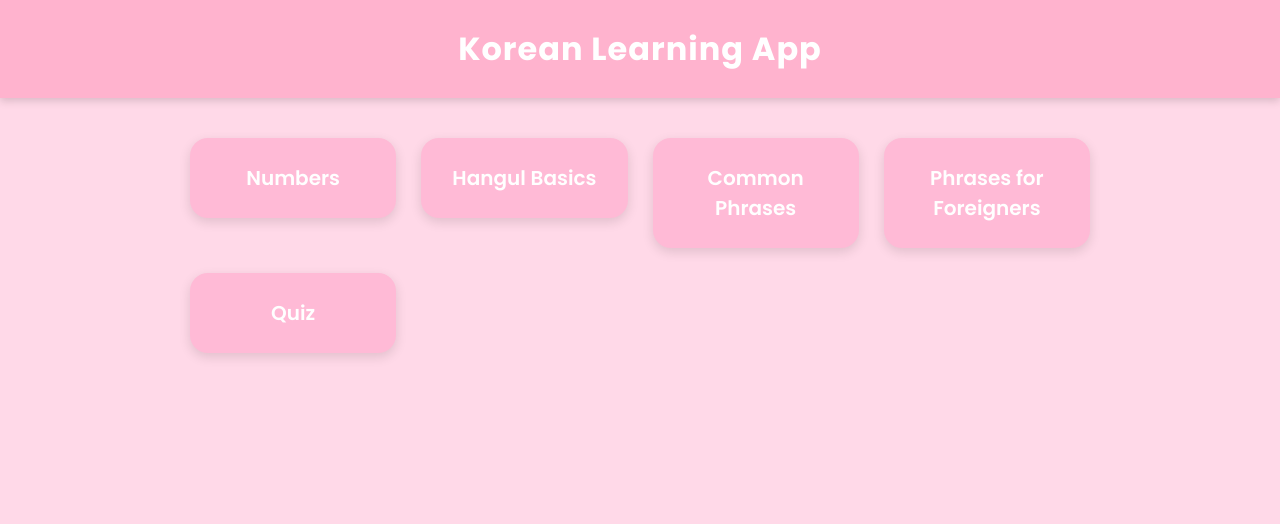
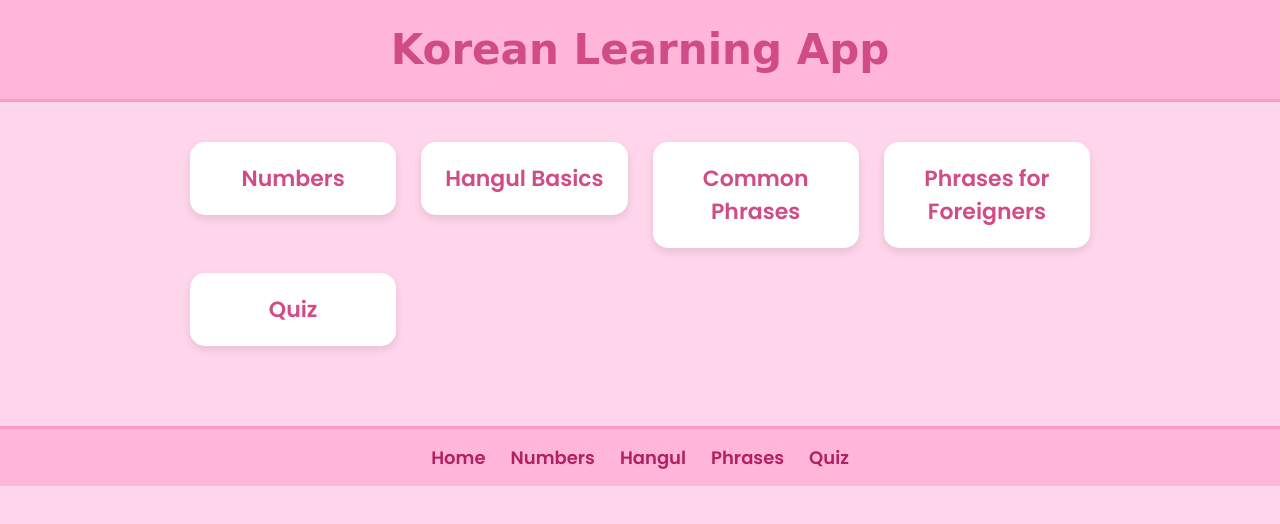
Before and after one commit to Sonalot7/Korean-Learning-, a plain HTML site: page index.html in a window 1280 px wide. Drawn offline with Linux system fonts and the light colour scheme; a web font is replaced by a local one.

Commit message:
Refactor HTML structure and styles for clarity

```diff
--- a/index.html
+++ b/index.html
@@ -5,27 +5,30 @@
   <meta name="viewport" content="width=device-width, initial-scale=1.0" />
   <title>Korean Learning App</title>
 
-    <!-- Google Aesthetic Font -->
-    <link href="https://fonts.googleapis.com/css2?family=Poppins:wght@300;400;600;700&display=swap" rel="stylesheet">
+  <!-- Fonts -->
+  <link href="https://fonts.googleapis.com/css2?family=Poppins:wght@300;400;600&family=Cherry+Swash:wght@400;700&display=swap" rel="stylesheet" />
 
   <style>
     body {
+      background-color: #ffd6ec;
+      font-family: 'Poppins', sans-serif;
       margin: 0;
       padding: 0;
-            background: #ffd9e8; /* Baby pink aesthetic */
-            font-family: 'Poppins', sans-serif;
       text-align: center;
+      color: #333;
     }
 
     header {
-            width: 100%;
-            background: #ffb3ce;
-            color: #ffffff;
-            padding: 25px 0;
-            font-size: 32px;
-            font-weight: 700;
-            letter-spacing: 1px;
-            box-shadow: 0 3px 8px rgba(0,0,0,0.15);
+      background: #ffb6d9;
+      padding: 25px;
+      border-bottom: 3px solid #ff9ac5;
+    }
+
+    h1 {
+      font-family: 'Cherry Swash', cursive;
+      color: #d14b87;
+      font-size: 42px;
+      margin: 0;
     }
 
     .menu {
@@ -38,21 +41,38 @@
     }
 
     .card {
-            background: #ffbad6;
-            border-radius: 18px;
-            padding: 25px;
-            font-size: 20px;
+      background: white;
+      border-radius: 15px;
+      padding: 20px;
+      box-shadow: 0 4px 10px rgba(0,0,0,0.1);
+      font-size: 22px;
       font-weight: 600;
-            color: white;
-            box-shadow: 0 4px 12px rgba(0,0,0,0.12);
+      color: #d14b87;
       transition: 0.3s ease;
     }
 
     .card:hover {
       transform: scale(1.07);
-            background: #ff9fc8;
+      background: #ffe3f3;
       cursor: pointer;
-            box-shadow: 0 6px 14px rgba(0,0,0,0.18);
+      box-shadow: 0 6px 14px rgba(0,0,0,0.15);
+    }
+
+    nav {
+      background: #ffb6d9;
+      padding: 15px;
+      display: flex;
+      justify-content: center;
+      gap: 25px;
+      border-top: 3px solid #ff9ac5;
+      margin-top: 40px;
+    }
+
+    nav a {
+      text-decoration: none;
+      color: #b31f63;
+      font-weight: 600;
+      font-size: 18px;
     }
 
     a {
@@ -62,7 +82,10 @@
 </head>
 
 <body>
-    <header>Korean Learning App</header>
+
+  <header>
+    <h1>Korean Learning App</h1>
+  </header>
 
   <div class="menu">
     <a href="numbers.html"><div class="card">Numbers</div></a>
@@ -71,5 +94,14 @@
     <a href="foreigner_phrases.html"><div class="card">Phrases for Foreigners</div></a>
     <a href="quiz.html"><div class="card">Quiz</div></a>
   </div>
+
+  <nav>
+    <a href="index.html">Home</a>
+    <a href="numbers.html">Numbers</a>
+    <a href="hangul.html">Hangul</a>
+    <a href="common_phrases.html">Phrases</a>
+    <a href="quiz.html">Quiz</a>
+  </nav>
+
 </body>
 </html>
```
Lines whose indentation alone changed are shown as unchanged.
